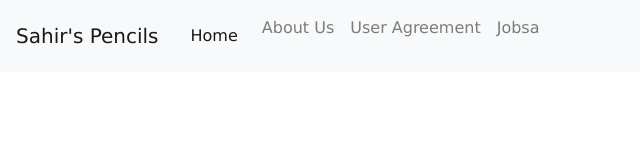
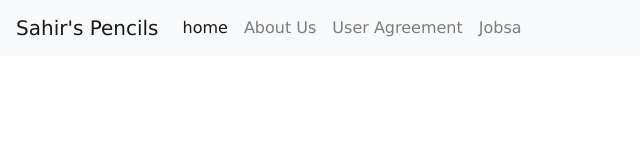
Before and after one commit to yeeter27/sahir-pencil, a plain HTML site: page index.html in a window 1280 px wide. Shown: the whole page, without its empty margins (0-640 px from the left). Drawn offline with nearby package versions, Linux system fonts and the light colour scheme.

Commit message:
Update index.html

```diff
--- a/index.html
+++ b/index.html
@@ -25,9 +25,10 @@
   </button>
   <div class="collapse navbar-collapse" id="navbarNav">
     <ul class="navbar-nav">
-      <li style="float:right" class="nav-link">
-        <a class="nav-link active" href="index.html">Home</a>
-          </li>
+     <li style="float:right" class="nav-item">
+        <a class="nav-link active" href="index.html">home
+       </a>
+      </li>
       <li style="float:right" class="nav-item">
         <a class="nav-link" href="Aboutus.html">About Us</a>
       </li>
```
